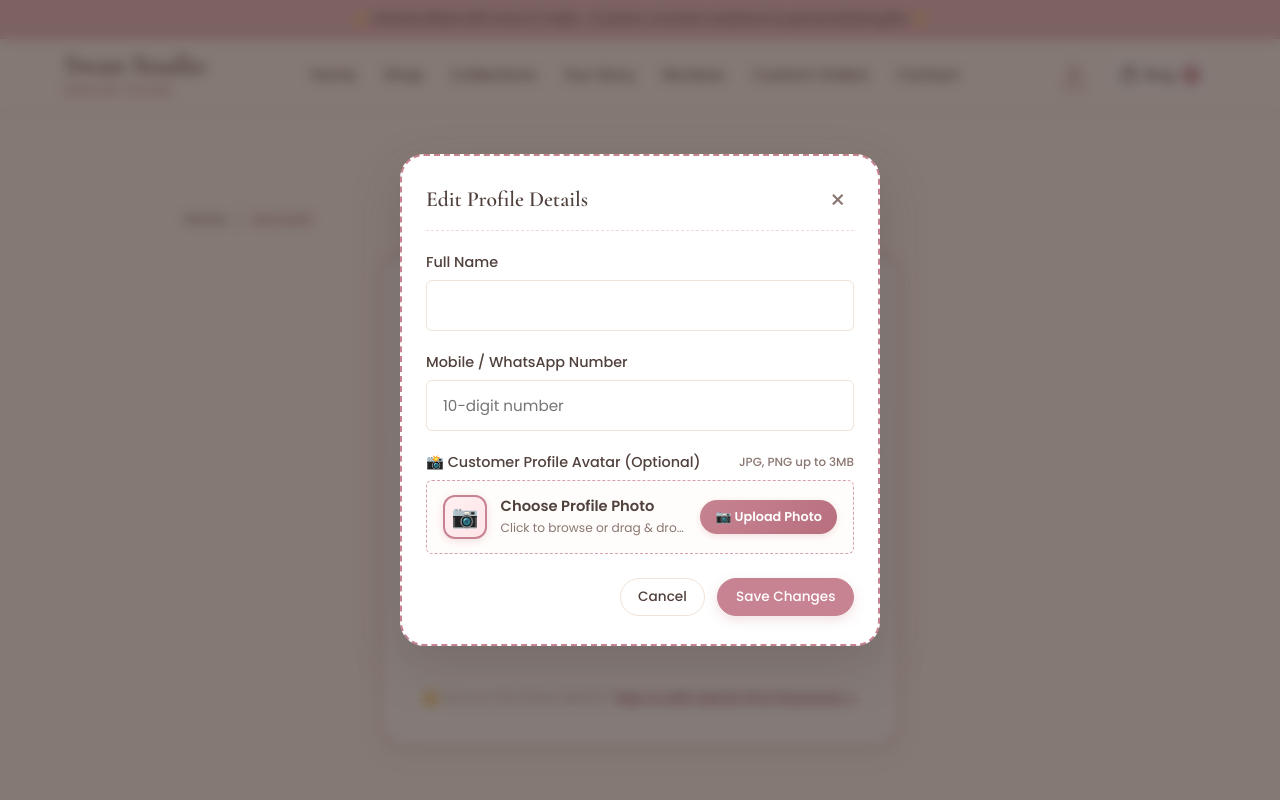
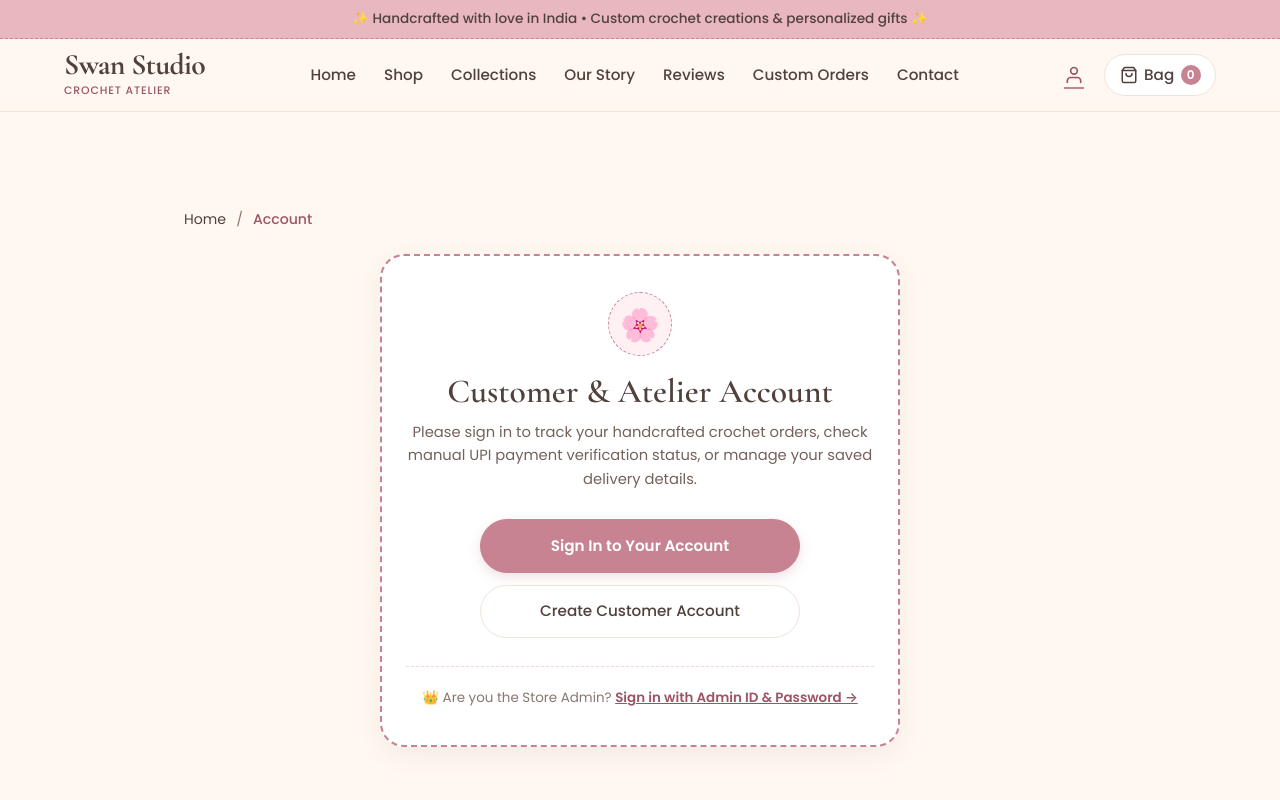
Before and after one commit to swanstudio2604-beep/Swan-Studio, a website: page account.html in a window 1280 px wide. Shown: the top 800 px of the page. Drawn offline with nearby package versions, Linux system fonts and the light colour scheme.

Commit message:
fix(modal): fix modal-overlay default hidden state with active toggle and inline fail-safes

```diff
--- a/account.html
+++ b/account.html
@@ -245,7 +245,7 @@
     <div class="modal-dialog" style="max-width: 480px;">
       <div class="modal-header">
         <h2 style="font-size: 1.35rem;">Edit Profile Details</h2>
-        <button class="modal-close-btn" id="modal-close-profile" type="button" onclick="document.getElementById('profile-modal').style.display='none'">&times;</button>
+        <button class="modal-close-btn" id="modal-close-profile" type="button" onclick="document.getElementById('profile-modal').classList.remove('active'); document.getElementById('profile-modal').style.display='none';">&times;</button>
       </div>
 
       <form id="profile-edit-form">
@@ -280,7 +280,7 @@
         </div>
 
         <div style="display: flex; justify-content: flex-end; gap: 0.75rem; margin-top: 1.5rem;">
-          <button type="button" class="btn btn-secondary btn-sm" id="btn-cancel-profile" onclick="document.getElementById('profile-modal').style.display='none'">Cancel</button>
+          <button type="button" class="btn btn-secondary btn-sm" id="btn-cancel-profile" onclick="document.getElementById('profile-modal').classList.remove('active'); document.getElementById('profile-modal').style.display='none';">Cancel</button>
           <button type="submit" class="btn btn-primary btn-sm" id="btn-save-profile">Save Changes</button>
         </div>
       </form>
@@ -882,6 +882,7 @@
           avatarTriggerSub.textContent = 'Click to browse or drag & drop avatar';
           avatarTriggerSub.classList.remove('has-file');
         }
+        modal.classList.add('active');
         modal.style.display = 'flex';
       }
 
@@ -889,7 +890,10 @@
         btn.addEventListener('click', openEditModal);
       });
 
-      function closeModal() { modal.style.display = 'none'; }
+      function closeModal() {
+        modal.classList.remove('active');
+        modal.style.display = 'none';
+      }
       if (closeBtn) closeBtn.addEventListener('click', closeModal);
       if (cancelBtn) cancelBtn.addEventListener('click', closeModal);
       modal.addEventListener('click', (e) => {
--- a/css/style.css
+++ b/css/style.css
@@ -3420,22 +3420,26 @@ input[type="file"]:not(.photo-upload-input)::file-selector-button:hover {
 
 /* Global Modal System (Customer Account & Storefront) */
 .modal-overlay {
-  position: fixed !important;
-  top: 0 !important;
-  left: 0 !important;
-  right: 0 !important;
-  bottom: 0 !important;
-  width: 100vw !important;
-  height: 100vh !important;
-  background: rgba(66, 53, 49, 0.65) !important;
-  backdrop-filter: blur(6px) !important;
-  -webkit-backdrop-filter: blur(6px) !important;
+  position: fixed;
+  top: 0;
+  left: 0;
+  right: 0;
+  bottom: 0;
+  width: 100vw;
+  height: 100vh;
+  background: rgba(66, 53, 49, 0.65);
+  backdrop-filter: blur(6px);
+  -webkit-backdrop-filter: blur(6px);
+  display: none;
+  align-items: center;
+  justify-content: center;
+  z-index: 99999;
+  padding: 1rem;
+  box-sizing: border-box;
+}
+
+.modal-overlay.active {
   display: flex !important;
-  align-items: center !important;
-  justify-content: center !important;
-  z-index: 99999 !important;
-  padding: 1rem !important;
-  box-sizing: border-box !important;
 }
 
 .modal-dialog {
```
